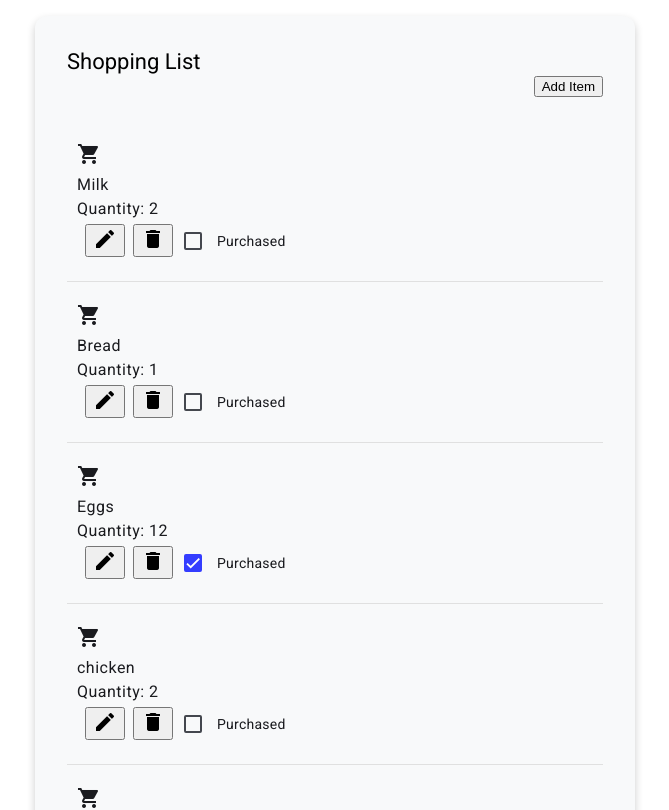
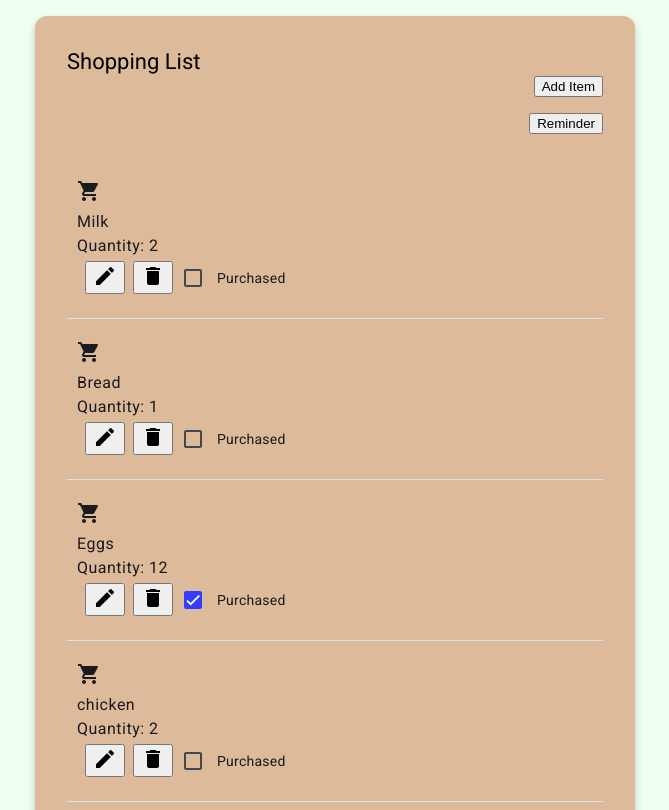
Before and after one commit to kprasad475/shopping-list, an Angular app: page /shoppinglist in a window 1280 px wide. Shown: the top 810 px of the page, without its empty margins (305-974 px from the left). Built offline with nearby package versions, Linux system fonts and the light colour scheme.

Commit message:
style-edit-reminder-component-implementation

```diff
--- a/src/app/app-routing.module.ts
+++ b/src/app/app-routing.module.ts
@@ -3,10 +3,12 @@ import { RouterModule, Routes } from '@angular/router';
 import { ShoppingListComponent } from './shopping-list/shopping-list.component';
 import { ItemFormComponent } from './item-form/item-form.component';
 import { CatogoriesComponent } from './catogories/catogories.component';
+import { ReminderComponent } from './reminder/reminder.component';
 
 const routes: Routes = [ { path: 'shoppinglist', component: ShoppingListComponent },
   { path: 'catogories', component: CatogoriesComponent },
   { path: 'itemform', component: ItemFormComponent },
+  {path:'reminder',component:ReminderComponent},
   { path: '', redirectTo: '/shoppinglist', pathMatch: 'full' }];
 
 @NgModule({
--- a/src/app/shopping-list/shopping-list.component.css
+++ b/src/app/shopping-list/shopping-list.component.css
@@ -6,7 +6,7 @@
 
 mat-card {
   padding: 16px;
-  background-color: #f8f9fa;
+  background-color: #ddba99;
   box-shadow: 0 4px 8px rgba(0, 0, 0, 0.2);
   transition: transform 0.3s ease-in-out;
 }
--- a/src/app/shopping-list/shopping-list.component.html
+++ b/src/app/shopping-list/shopping-list.component.html
@@ -6,6 +6,9 @@
     <mat-card-content>
       <div class="actions">
         <button mat-raised-button color="primary" (click)="openItemForm()">Add Item</button>
+      </div>
+      <div class="actions">
+        <button mat-raised-button color="primary" (click)="navigateToReminder()">Reminder</button>
       </div>
       <mat-list>
         <mat-list-item *ngFor="let item of items" @fadeInOut>
--- a/src/app/shopping-list/shopping-list.component.ts
+++ b/src/app/shopping-list/shopping-list.component.ts
@@ -3,6 +3,7 @@ import { MatDialog } from '@angular/material/dialog';
 import { ItemFormComponent } from '../item-form/item-form.component';
 import { animate, style, transition, trigger } from '@angular/animations';
 import { EditFormComponent } from '../edit-form/edit-form.component';
+import { Router } from '@angular/router';
 export interface ShoppingItem {
   id: number;
   name: string;
@@ -38,7 +39,7 @@ export class ShoppingListComponent  implements OnInit{
     { id: 6, name: 'icecream', category: 'frozen', quantity: 5, purchased: false },
   ];
 
-  constructor(private dialog:MatDialog){
+  constructor(private dialog:MatDialog,private router:Router){
 
   }
 
@@ -102,8 +103,13 @@ markUsPurchased(itemId:number){
   if(item){
     item.purchased = !item.purchased
   }
+
+}
+navigateToReminder(){
+this.router.navigate(['/reminder'])
 }
 
 
 
+
 }
--- a/src/styles.css
+++ b/src/styles.css
@@ -1,4 +1,5 @@
 /* You can add global styles to this file, and also import other style files */
 
 html, body { height: 100%; }
-body { margin: 0; font-family: Roboto, "Helvetica Neue", sans-serif; }
+body { margin: 0; font-family: Roboto, "Helvetica Neue", sans-serif;
+    background-color: honeydew; }
```
